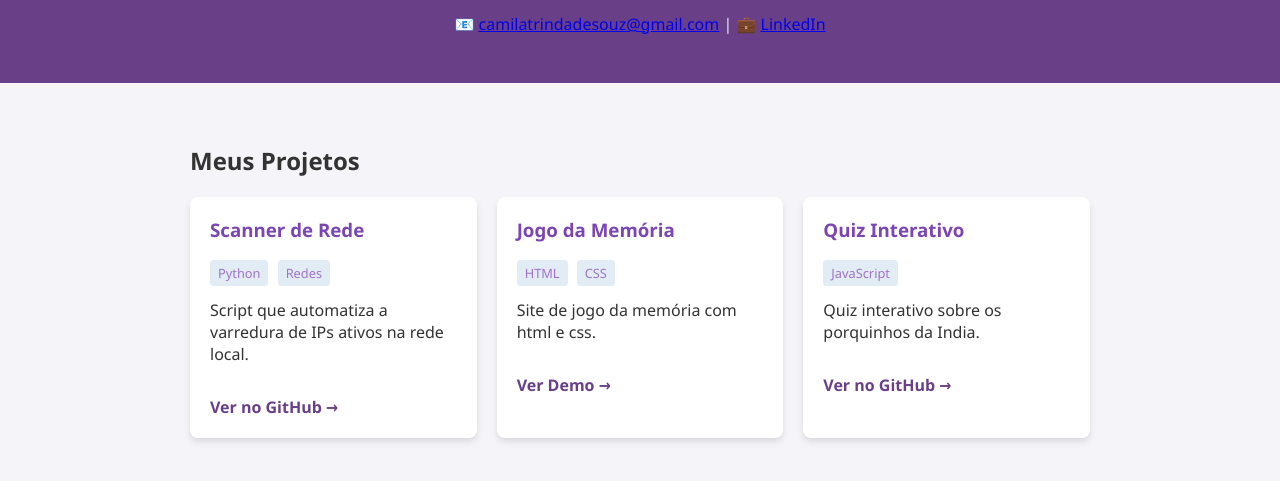
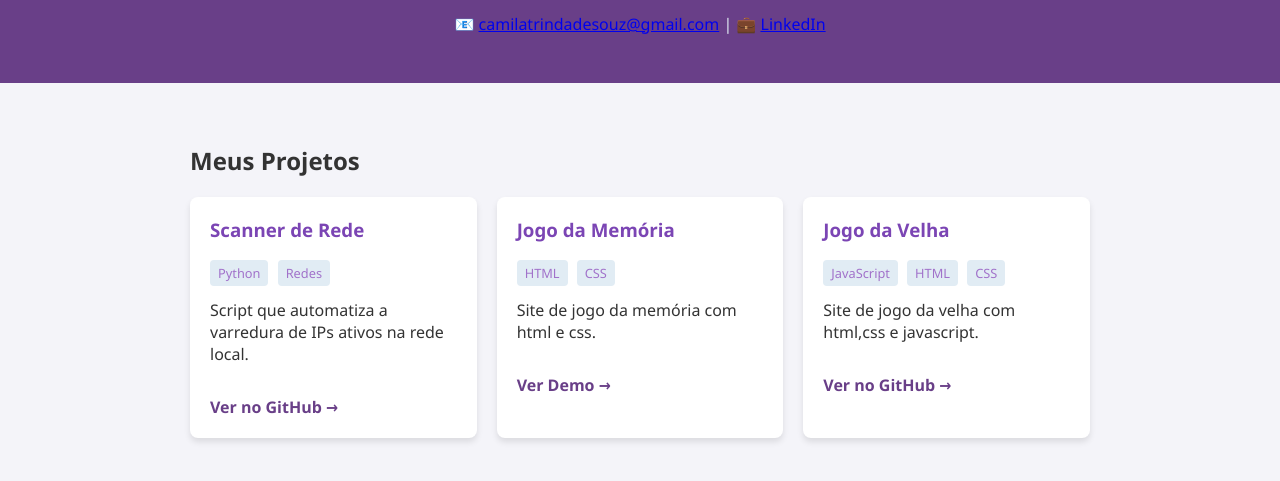
Before and after one commit to camilatrindad/Portfolio, a plain HTML site: page index.html in a window 1280 px wide. Shown: the part 143-624 px from the top of the page. Drawn offline with Linux system fonts and the light colour scheme.

Commit message:
Update index.html

```diff
--- a/index.html
+++ b/index.html
@@ -38,10 +38,12 @@
             </div>
 
             <div class="card">
-                <h3>Quiz Interativo</h3>
+                <h3>Jogo da Velha</h3>
                 <span class="tag">JavaScript</span>
-                <p>Quiz interativo sobre os porquinhos da India.</p>
-                <a href="https://camilatrindad.github.io/quizguinea/" class="btn-link">Ver no GitHub →</a>
+                <span class="tag">HTML</span>
+                <span class="tag">CSS</span>
+                <p>Site de jogo da velha com html,css e javascript.</p>
+                <a href="https://camilatrindad.github.io/jogodavelha/" class="btn-link">Ver no GitHub →</a>
             </div>
         </div>
     </div>
```
